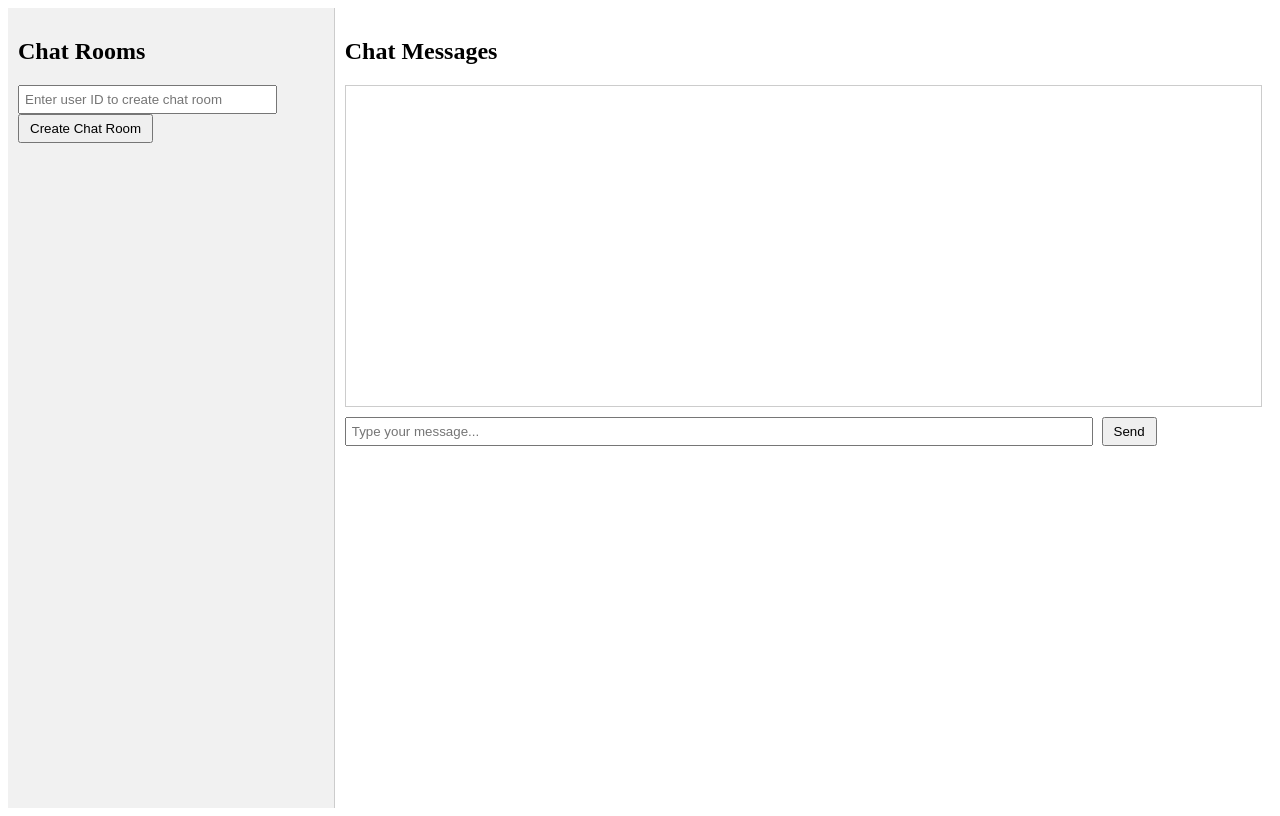
After one commit to kimwoolina/wp.gg, a Django app: template chats/templates/chats/chat.html in a window 1280 px wide. The commit adds this page. Run offline with Django 4.2, Linux system fonts and the light colour scheme; the template is opened without the code that fills it, so the values that code supplies are empty.

Commit message:
feat: 디스코드 로그인 후 인증토큰 처리

```diff
--- /dev/null
+++ b/chats/templates/chats/chat.html
@@ -0,0 +1,171 @@
+<!DOCTYPE html>
+<html lang="en">
+<head>
+    <meta charset="UTF-8">
+    <meta name="viewport" content="width=device-width, initial-scale=1.0">
+    <title>Chat Application</title>
+    <script src="https://code.jquery.com/jquery-3.6.0.min.js"></script>
+    <style>
+        .container {
+            display: flex;
+            height: 100vh;
+        }
+
+        .sidebar {
+            width: 25%;
+            padding: 10px;
+            background-color: #f1f1f1;
+            border-right: 1px solid #ccc;
+        }
+
+        .chat-area {
+            width: 75%;
+            padding: 10px;
+        }
+
+        #chat-messages {
+            height: 300px;
+            overflow-y: scroll;
+            border: 1px solid #ccc;
+            padding: 10px;
+            margin-bottom: 10px;
+        }
+
+        input[type="text"] {
+            width: 80%;
+            padding: 5px;
+            margin-right: 5px;
+        }
+
+        button {
+            padding: 5px 10px;
+        }
+    </style>
+</head>
+<body>
+    <div class="container">
+        <div class="sidebar">
+            <h2>Chat Rooms</h2>
+            <ul id="chat-room-list"></ul>
+            <input type="text" id="user2-id" placeholder="Enter user ID to create chat room">
+            <button id="create-chat-room">Create Chat Room</button>
+        </div>
+        <div class="chat-area">
+            <h2>Chat Messages</h2>
+            <div id="chat-messages"></div>
+            <input type="text" id="message-input" placeholder="Type your message...">
+            <button id="send-message">Send</button>
+        </div>
+    </div>
+
+    <script>
+        $(document).ready(function() {
+            loadChatRooms(); // 페이지 로드 시 채팅방 목록 로드
+
+            // 채팅방 선택 시 메시지 로드
+            $(document).on('click', '.select-chat-room', function() {
+                const roomId = $(this).data('room-id'); // 클릭한 채팅방 ID 가져오기
+                loadMessages(roomId);
+            });
+
+            // 메시지 전송
+            $('#send-message').click(function() {
+                const roomId = $('.select-chat-room.selected').data('room-id'); // 선택된 채팅방 ID
+                const messageContent = $('#message-input').val();
+
+                if (messageContent && roomId) {
+                    sendMessage(roomId, messageContent);
+                    $('#message-input').val(''); // 입력창 초기화
+                } else {
+                    alert("Please select a chat room and enter a message.");
+                }
+            });
+
+            // 채팅방 생성
+            $('#create-chat-room').click(function() {
+                const user2Id = $('#user2-id').val();
+                if (user2Id) {
+                    createChatRoom(user2Id);
+                } else {
+                    alert("Please enter user ID.");
+                }
+            });
+        });
+
+        // 사용자 인증 토큰을 로컬 저장소에서 가져옵니다.
+        function getAccessToken() {
+            return localStorage.getItem('access_token');
+        }
+
+        // 메시지 및 채팅방 로드 함수
+        function loadChatRooms() {
+            $.ajax({
+                url: '/api/chat/chatrooms/',
+                method: 'GET',
+                headers: { 'Authorization': 'Bearer ' + getAccessToken() },
+                success: function(data) {
+                    $('#chat-room-list').empty();
+                    data.forEach(function(room) {
+                        $('#chat-room-list').append('<li>' + room.room_name + ' <button class="select-chat-room" data-room-id="' + room.id + '">Select</button></li>');
+                    });
+                },
+                error: function(xhr) {
+                    alert("Failed to load chat rooms. Error: " + xhr.responseText);
+                }
+            });
+        }
+
+        // 선택한 채팅방의 메시지를 로드하는 함수
+        function loadMessages(roomId) {
+            $.ajax({
+                url: '/api/chat/private-chats/' + roomId + '/messages/',
+                method: 'GET',
+                headers: { 'Authorization': 'Bearer ' + getAccessToken() },
+                success: function(messages) {
+                    $('#chat-messages').empty();
+                    messages.forEach(function(message) {
+                        $('#chat-messages').append('<p><strong>' + message.sender.username + ':</strong> ' + message.content + '</p>');
+                    });
+                },
+                error: function(xhr) {
+                    alert("Failed to load messages. Error: " + xhr.responseText);
+                }
+            });
+        }
+
+        // 메시지 전송 함수
+        function sendMessage(roomId, content) {
+            $.ajax({
+                url: '/api/chat/private-chats/' + roomId + '/messages/create/',
+                method: 'POST',
+                headers: { 'Authorization': 'Bearer ' + getAccessToken() },
+                contentType: 'application/json',
+                data: JSON.stringify({ room_id: roomId, content: content }), // room_id 사용
+                success: function(message) {
+                    loadMessages(roomId); // 메시지 전송 후 메시지 로드
+                },
+                error: function(xhr) {
+                    alert("Failed to send message. Error: " + xhr.responseText);
+                }
+            });
+        }
+
+        // 채팅방 생성 함수
+        function createChatRoom(user2Id) {
+            $.ajax({
+                url: '/api/chat/private-chat/',
+                method: 'POST',
+                headers: { 'Authorization': 'Bearer ' + getAccessToken() },
+                contentType: 'application/json',
+                data: JSON.stringify({ user2: user2Id }),
+                success: function(room) {
+                    loadChatRooms(); // 새로운 채팅방 생성 후 목록 재로드
+                },
+                error: function(xhr) {
+                    alert("Failed to create chat room. Error: " + xhr.responseText);
+                }
+            });
+        }
+    </script>
+</body>
+</html>
--- a/users/models.py
+++ b/users/models.py
@@ -1,6 +1,8 @@
 from django.db import models
 from django.contrib.auth.models import AbstractUser
 from django.contrib.auth import get_user_model
+
+# User = get_user_model()
 
 class Positions(models.Model):
     position_name = models.CharField(max_length=7)
```
Also changed, not shown: users/templates/users/index.html (+20 -7 lines), users/views.py (+38 -5 lines), wpgg/settings.py (+8 -1 lines).
